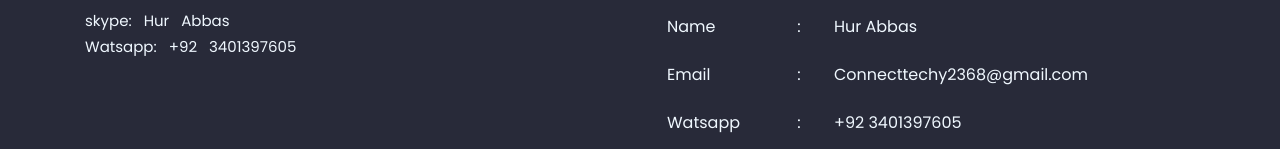
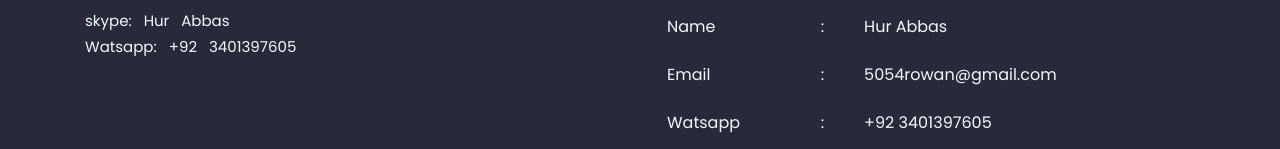
Before and after one commit to hur-abbas123/Hurs_Portfolio, a plain HTML site: page index.html in a window 1280 px wide. Shown: the part 1357-1506 px from the top of the page. Drawn offline with nearby package versions, Linux system fonts and the light colour scheme; no server answers.

Commit message:
Update index.html

```diff
--- a/index.html
+++ b/index.html
@@ -138,7 +138,7 @@
                         <tr>
                             <td>Email</td>
                             <td>:</td>
-                            <td>Connecttechy2368@gmail.com</td>
+                            <td>5054rowan@gmail.com</td>
                         </tr>
                         <tr>
                             <td>Watsapp</td>
```
